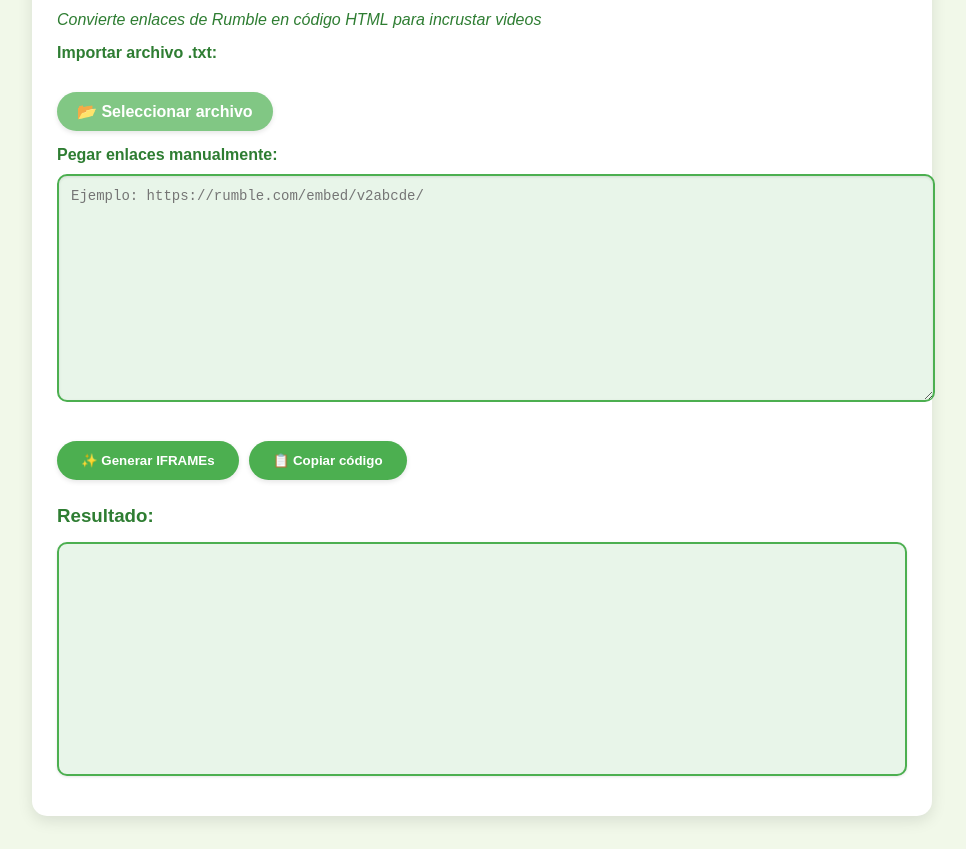
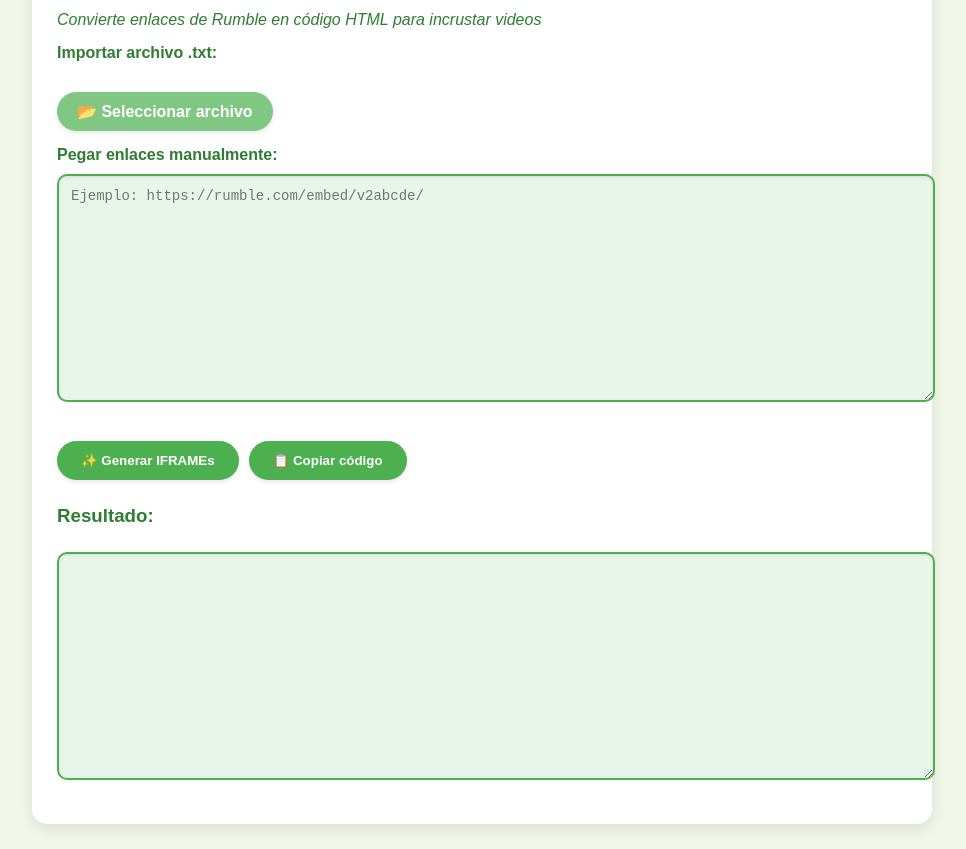
Before and after one commit to Sebastian2824/herramientas-codigos-iframes, a website: page Generador de Iframes de Rumble a partir de su Enlace.html in a window 1280 px wide. Shown: the part 119-968 px from the top of the page, without its empty margins (158-1124 px from the left). Drawn offline with Linux system fonts and the light colour scheme.

Commit message:
Actualizados

```diff
--- a/Generador de Iframes de Rumble a partir de su Enlace.html
+++ b/Generador de Iframes de Rumble a partir de su Enlace.html
@@ -45,7 +45,7 @@
     #output {
   white-space: pre-wrap;
   background: #e8f5e9;
-      padding: 15px;
+  padding: 12px;
   border: 2px solid #4caf50;
   border-radius: 10px;
   color: #1b5e20;
@@ -53,8 +53,9 @@
   height: 200px;
   overflow-y: auto;
   margin: 15px 0;
-      box-shadow: 0 1px 3px rgba(0,0,0,0.1);
+  resize: vertical;
 }
+
 
     button {
       padding: 12px 24px;
@@ -152,7 +153,7 @@
     </div>
 
     <h3>Resultado:</h3>
-    <div id="output"></div>
+    <textarea id="output" readonly></textarea>
   </div>
 
   <script>
```
Lines whose indentation alone changed are shown as unchanged.
